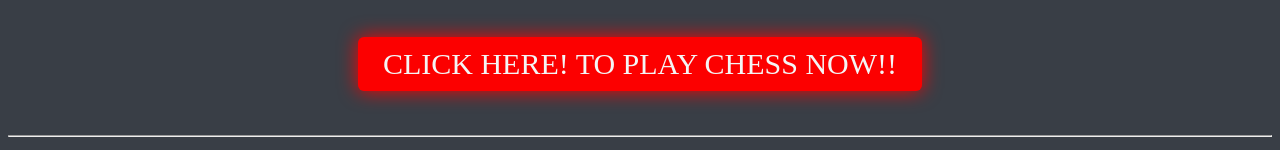
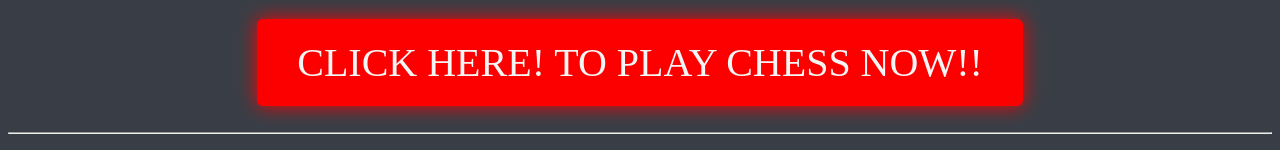
Before and after one commit to pranavpatle/chesswebsite, a plain HTML site: page index.html in a window 1280 px wide. Shown: the part 1269-1419 px from the top of the page. Drawn offline with Linux system fonts and the light colour scheme.

Commit message:
Initial Commit

```diff
--- a/index.css
+++ b/index.css
@@ -87,14 +87,14 @@
 
 		.button {
 			display: inline-block;
-			padding: 10px 25px;
+			padding: 20px 40px;
 			text-align: center;
 			text-decoration: none;
 			color: whitesmoke;
 			background-color:#da1f1f;
 			border-radius: 6px;
 			outline: none;
-			font-size: 30px;
+			font-size: 40px;
 			text-transform: uppercase;
 		  }
 		  @keyframes glowing {
```
Also changed, not shown: index.html (+2 -2 lines).
